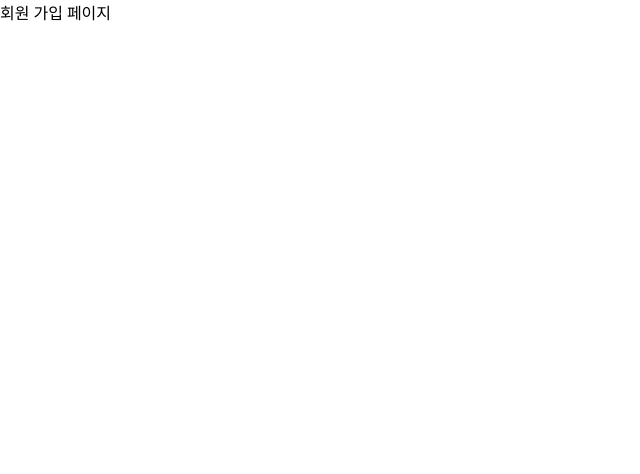
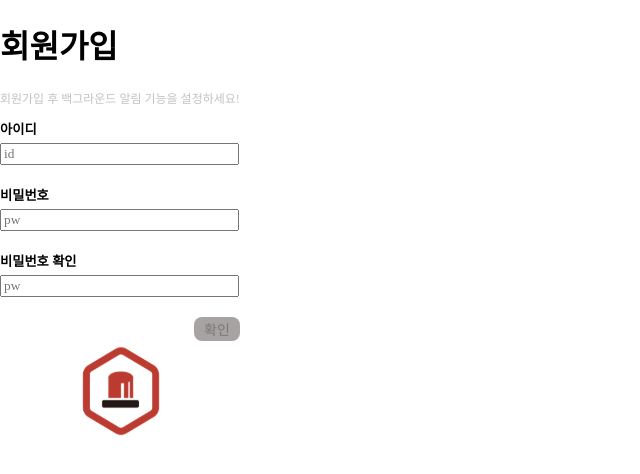
Before and after one commit to bbiyongbbiyong/bbiyong-front, a React (Create React App) app: page /join in a window 1280 px wide. Shown: the top 474 px of the page, without its empty margins (0-640 px from the left). Built offline with nearby package versions, Linux system fonts and the light colour scheme; a web font is replaced by a local one.

Commit message:
feat: Signup 컴포넌트 추가

```diff
--- /dev/null
+++ b/src/css/Signup.css
@@ -0,0 +1,57 @@
+#signup-container {
+  width: fit-content;
+
+  display: flex;
+  flex-direction: column;
+  align-items: center;
+}
+
+#signup-text p {
+  color: #c2c2c2;
+  font-size: 12px;
+}
+
+#signup-input-container {
+  width: 100%;
+}
+
+#signup-input-container h5 {
+  margin: 0px 0px;
+}
+
+#signup-input-container input {
+  margin: 5px 0px 20px 0px;
+  width: 96.5%;
+}
+
+#submit-button-container {
+  width: 100%;
+  display: flex;
+  justify-content: end;
+}
+
+#submit-button-container button {
+  font-size: 14px;
+
+  border: none;
+  border-radius: 8px;
+  background-color: #a7a3a3;
+
+  padding: 2px 10px;
+
+  cursor: pointer;
+}
+
+#submit-button-container button:disabled {
+  cursor: not-allowed;
+}
+
+#logo-container {
+  width: 100%;
+  display: flex;
+  justify-content: center;
+}
+
+#logo-container img {
+  width: 40%;
+}
--- a/src/pages/Signup.jsx
+++ b/src/pages/Signup.jsx
@@ -1,7 +1,68 @@
-import React from 'react';
+import React, { useState } from 'react';
+
+import logo from '../assets/serviceLogo.svg';
+
+import '../css/Signup.css';
 
 const Signup = () => {
-  return <div>회원 가입 페이지</div>;
+  const [id, setId] = useState();
+  const [pw, setPw] = useState();
+  const [confirmPw, setConfirmPw] = useState();
+
+  const [isIdValid, setIsIdValid] = useState(false);
+  const [isPwValid, setIsPwValid] = useState(false);
+  const [isPasswordMatched, setIsPasswordMatched] = useState(false);
+
+  const isSignupValid = isIdValid && isPwValid && isPasswordMatched;
+
+  const handleID = (e) => {
+    setId(e.target.value);
+    setIsIdValid(!e.target.validity.patternMismatch);
+  };
+
+  const handlePW = (e) => {
+    setPw(e.target.value);
+    setIsPwValid(!e.target.validity.patternMismatch);
+  };
+
+  const handleConfirmPW = (e) => {
+    setConfirmPw(e.target.value);
+    setIsPasswordMatched(e.target.value === pw);
+  };
+
+  const onSubmit = (e) => {
+    e.preventDefault();
+    console.log(`${id} / ${pw}로 회원가입 시도`);
+  };
+
+  return (
+    <div id="signup-container">
+      <div id="signup-text">
+        <h1> 회원가입</h1>
+        <p> 회원가입 후 백그라운드 알림 기능을 설정하세요! </p>
+      </div>
+
+      <form id="signup-input-container" onSubmit={onSubmit}>
+        <h5> 아이디 </h5>
+        <input placeholder="id" onChange={handleID} pattern="[a-z\d]{6,12}" />
+
+        <h5> 비밀번호 </h5>
+        <input placeholder="pw" type="password" onChange={handlePW} pattern="[a-z\d]{6,12}" />
+
+        <h5> 비밀번호 확인 </h5>
+        {confirmPw && !isPasswordMatched && <p> 비밀번호가 일치하지 않습니다</p>}
+        <input placeholder="pw" type="password" onChange={handleConfirmPW} />
+
+        <div id="submit-button-container">
+          <button disabled={!isSignupValid}> 확인 </button>
+        </div>
+      </form>
+
+      <div id="logo-container">
+        <img src={logo} />
+      </div>
+    </div>
+  );
 };
 
 export default Signup;
```
